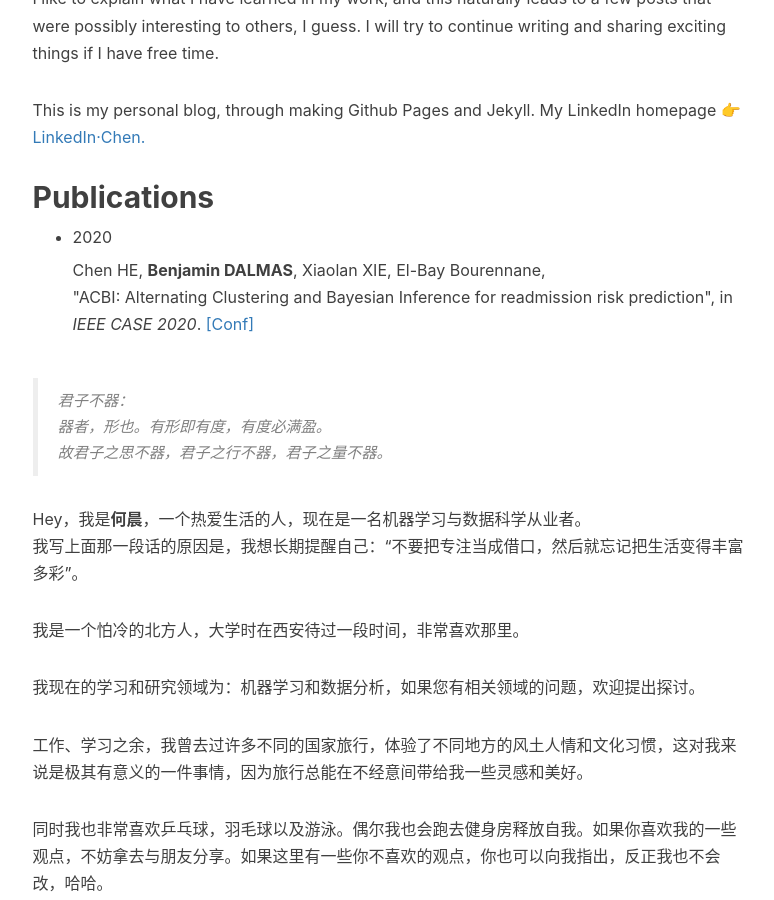
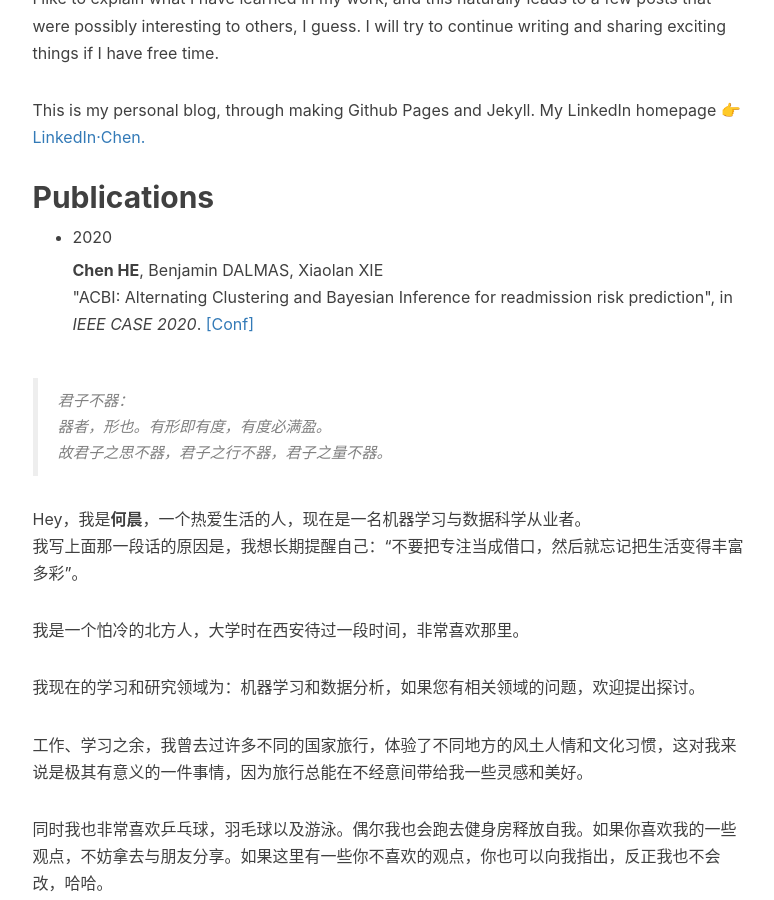
Before and after one commit to he-chen-95/he-chen-95.github.io, a Jekyll site: the page built from about.html, in a window 1280 px wide and 900 px high, scrolled down 1318 px. Shown: the whole window, without its empty margins (135-909 px from the left). Built offline with Jekyll 4.4.1, drawn with Linux system fonts in a browser that asks for light colours; nearby versions of some CDN libraries; comment, search, counter and statistics services are not loaded.

Commit message:
Update about.html

```diff
--- a/about.html
+++ b/about.html
@@ -39,7 +39,7 @@ header-img: "img/home-bg-o.jpg"
         <ul>
             <li>
                 <p><span class="strong">2020</span></p>
-                <p>Chen HE, <b>Benjamin DALMAS</b>, Xiaolan XIE, El-Bay Bourennane, <br>
+                <p><b>Chen HE</b>, Benjamin DALMAS, Xiaolan XIE <br>
                 "ACBI: Alternating Clustering and Bayesian Inference for readmission risk prediction", in  <i>IEEE CASE 2020</i>. <a href="https://www.imse.hku.hk/case2020/">[Conf]</a></p>
            </li>
         </ul>
```
